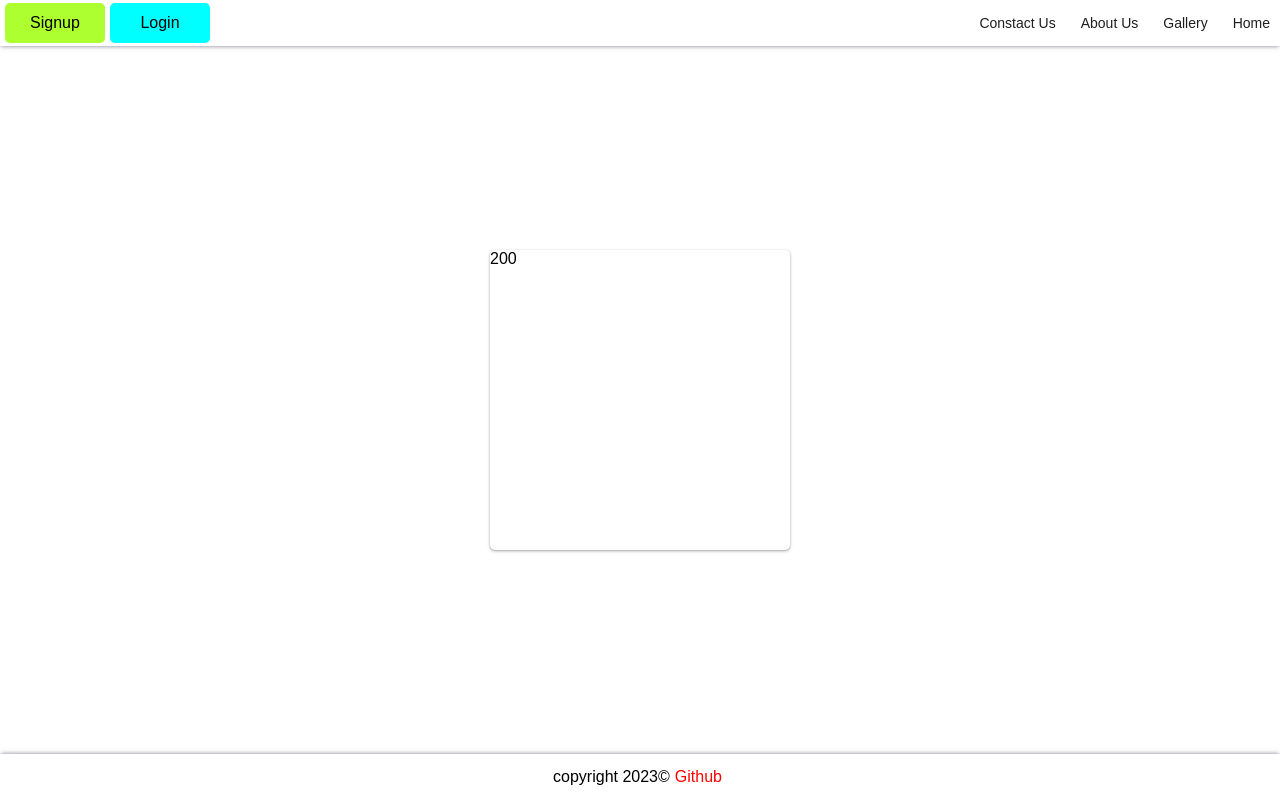
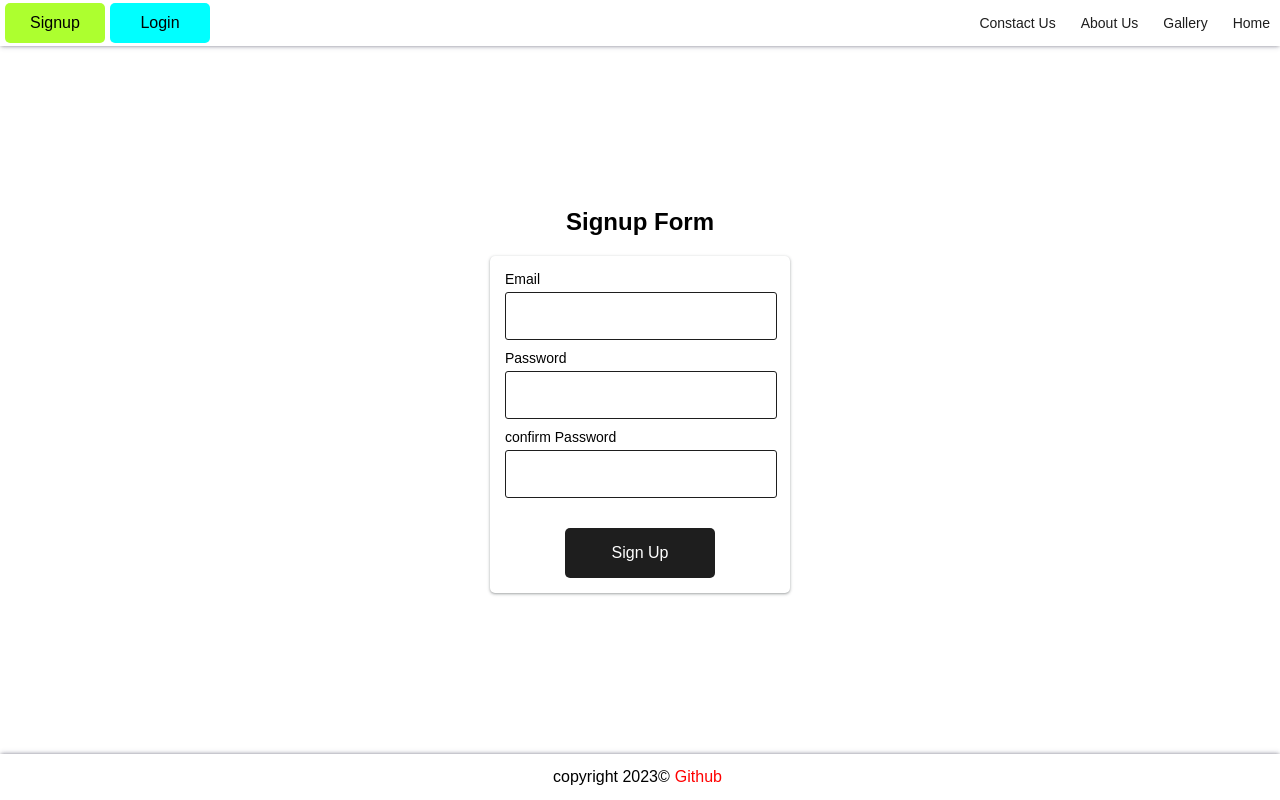
Before and after one commit to hamidazimiazp/Next-Js-Simple-Auth, a Next.js app: page /signup in a window 1280 px wide. Built offline with nearby package versions, Linux system fonts and the light colour scheme.

Commit message:
complete signup page

```diff
--- a/src/pages/signup.js
+++ b/src/pages/signup.js
@@ -1,10 +1,70 @@
-import React from "react";
+import React, { useState } from "react";
 import styles from "@/styles/auth.module.css";
+import Input from "@/components/elements/FormInput/Input";
+import Button from "@/components/elements/Button/Button";
+import { useRouter } from "next/router";
 
 const SignUp = () => {
+  const router = useRouter();
+
+  const [formData, setFormData] = useState({
+    email: "",
+    password: "",
+    confirmPassword: "",
+  });
+
+  const changeHandler = (e) => {
+    const { name, value } = e.target;
+    setFormData({ ...formData, [name]: value });
+  };
+
+  const submitHandler = async (e) => {
+    e.preventDefault();
+
+    const res = await fetch("/api/auth/signup", {
+      method: "POST",
+      body: JSON.stringify(formData),
+      headers: {
+        "Content-type": "application/json",
+      },
+    });
+
+    const data = await res.json();
+
+    if (data.status === "success") {
+      router.push("/login");
+    }
+  };
+
   return (
     <div className={styles.wrapper}>
-      <form className={styles.form}>200</form>
+      <h1>Signup Form</h1>
+      <form className={styles.form} onSubmit={submitHandler}>
+        <Input
+          name="email"
+          label="Email"
+          type="email"
+          onChange={changeHandler}
+          value={formData.email}
+        />
+        <Input
+          name="password"
+          label="Password"
+          type="password"
+          onChange={changeHandler}
+          value={formData.password}
+        />
+        <Input
+          name="confirmPassword"
+          label="confirm Password"
+          type="password"
+          onChange={changeHandler}
+          value={formData.confirmPassword}
+        />
+        <div className={styles.buttonSection}>
+          <Button color="#fff" width={150} text="Sign Up" />
+        </div>
+      </form>
     </div>
   );
 };
--- a/src/styles/auth.module.css
+++ b/src/styles/auth.module.css
@@ -4,10 +4,13 @@
   display: flex;
   justify-content: center;
   align-items: center;
+  flex-direction: column;
+  gap: 20px;
 }
 .form {
   width: 300px;
-  height: 300px;
+  height: auto;
+  padding: 15px 0;
   box-shadow: rgba(60, 64, 67, 0.3) 0px 1px 2px 0px,
     rgba(60, 64, 67, 0.15) 0px 1px 3px 1px;
   border-radius: 5px;
@@ -15,8 +18,14 @@
   -moz-border-radius: 5px;
   -ms-border-radius: 5px;
   -o-border-radius: 5px;
+  display: flex;
+  justify-content: center;
+  align-items: center;
+  flex-direction: column;
 }
-
+.buttonSection {
+  margin-top: 20px;
+}
 @media screen and (max-width: 850px) {
   .form {
     width: 90%;
```
